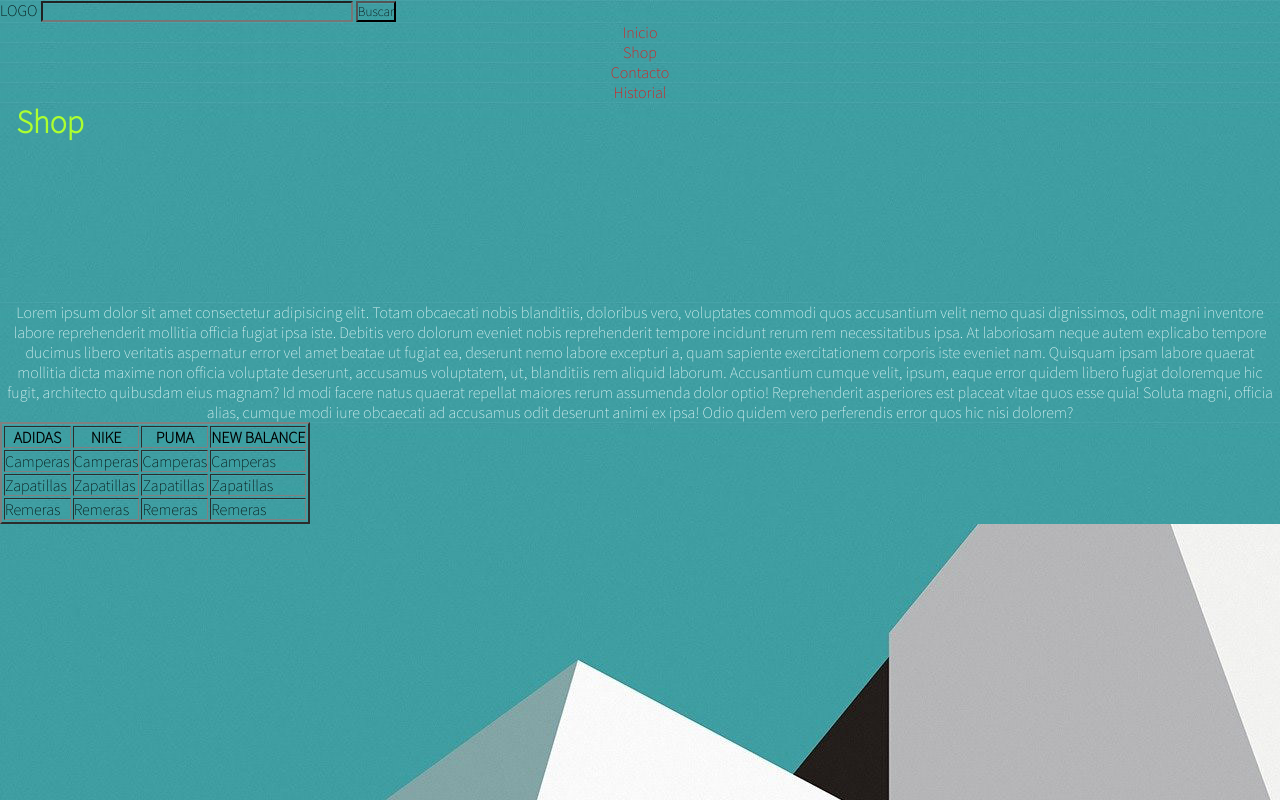
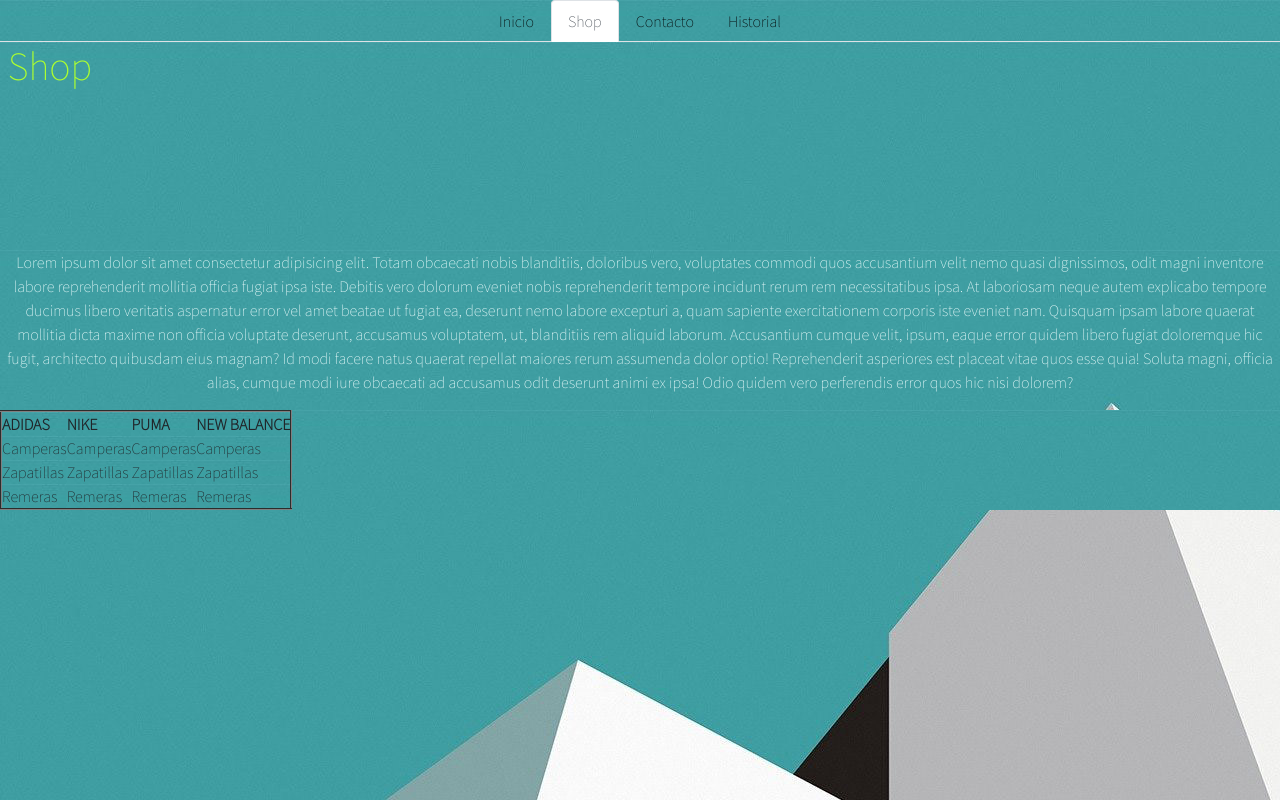
Before and after one commit to LucasLemos12/Trabajo_git, a plain HTML site: page pages/shop.html in a window 1280 px wide. Drawn offline with nearby package versions, Linux system fonts and the light colour scheme.

Commit message:
bootstrap v1.1

```diff
--- a/pages/shop.html
+++ b/pages/shop.html
@@ -1,6 +1,7 @@
 <!DOCTYPE html>
 <html lang="en">
 <head>
+    <link href="https://cdn.jsdelivr.net/npm/bootstrap@5.1.3/dist/css/bootstrap.min.css" rel="stylesheet" integrity="sha384-1BmE4kWBq78iYhFldvKuhfTAU6auU8tT94WrHftjDbrCEXSU1oBoqyl2QvZ6jIW3" crossorigin="anonymous">
 	<link rel="stylesheet" href="../style.css">
     <meta charset="UTF-8">
     <meta http-equiv="X-UA-Compatible" content="IE=edge">
@@ -10,26 +11,20 @@
 <body>
     <header>
         <nav>
-            <div class="buscador">LOGO
-                <input type="text" name="buscador" size="40">
-                <input type="submit" value="Buscar">
-            </div>
-            <div class="lista">
-                <ul>
-                    <li>
-                        <a href="../index.html">Inicio</a>
+            <ul class="nav nav-tabs justify-content-center">
+                <li class="nav-item">
+                <a class="nav-link " aria-current="page" href="../index.html">Inicio</a>
                 </li>
-                    <li>
-                        <a href="shop.html">Shop</a>
+                <li class="nav-item">
+                <a class="nav-link active" href="shop.html">Shop</a>
                 </li>
-                    <li>
-                        <a href="contacto.html">Contacto</a>
+                <li class="nav-item">
+                <a class="nav-link" href="contacto.html">Contacto</a>
                 </li>
-                    <li>
-                        <a href="historial.html">Historial</a>
+                <li class="nav-item">
+                <a class="nav-link" href="historial.html">Historial</a>
                 </li>
             </ul>
-            </div>
             </nav>
     </header>
     <main>
@@ -65,5 +60,7 @@
             </table>
         </div>
     </main>
+
+    <script src="https://cdn.jsdelivr.net/npm/bootstrap@5.1.3/dist/js/bootstrap.bundle.min.js" integrity="sha384-ka7Sk0Gln4gmtz2MlQnikT1wXgYsOg+OMhuP+IlRH9sENBO0LRn5q+8nbTov4+1p" crossorigin="anonymous"></script>
 </body>
 </html>
--- a/style.css
+++ b/style.css
@@ -5,7 +5,7 @@
     font-family: 'Source Sans Pro', sans-serif;
     font-style: none;
     text-decoration: none;
-    background-image: url(Imagenes/Fondo1.jpg); */
+    background-image: url(Imagenes/Fondo1.jpg);
 }
 
 
```
Also changed, not shown: index.html (+3 -3 lines), pages/contacto.html (+40 -1 lines), pages/historial.html (+12 -16 lines). Lines whose indentation alone changed are shown as unchanged.
